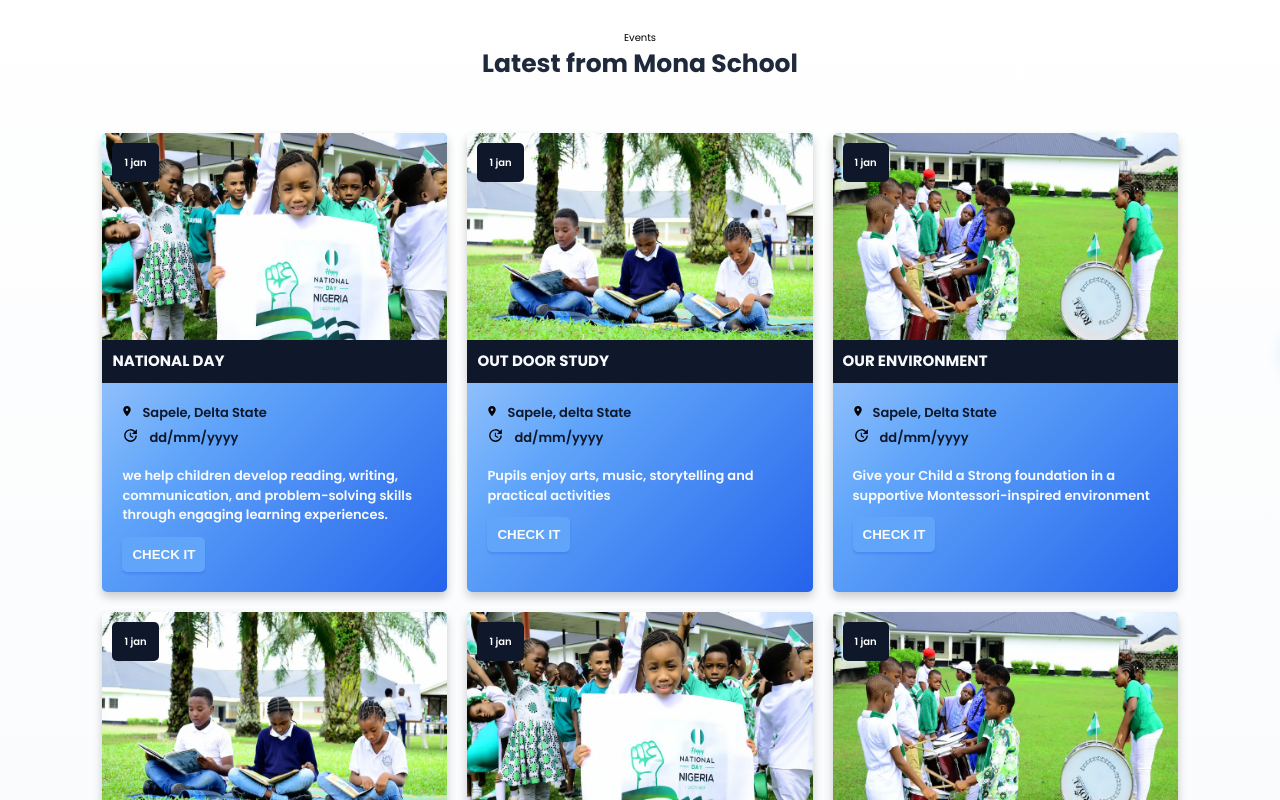
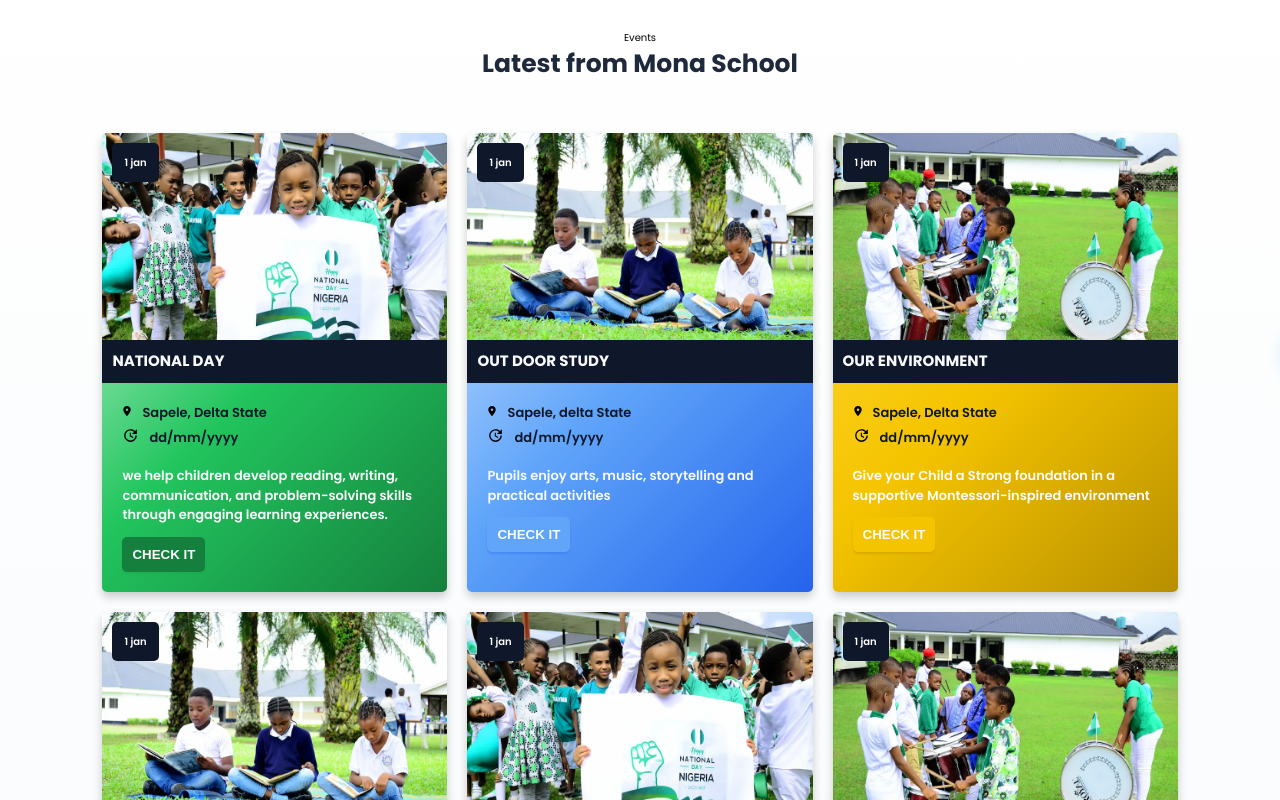
Before and after one commit to Klessy/MonaShool-Frontend, a Next.js app: page /events in a window 1280 px wide. Shown: the part 400-1200 px from the top of the page. Built offline with nearby package versions, Linux system fonts and the light colour scheme; a web font is replaced by a local one.

Commit message:
FAQ style updated and whatsApp Number added to FaQ

```diff
--- a/src/components/sections/News.jsx
+++ b/src/components/sections/News.jsx
@@ -7,13 +7,14 @@ import FirstEvent from "@/assets/images/E1.jpeg";
 
 import "@/components/styles/news.css";
 import Link from "next/link";
+import Subtitle from "../utils/Subtitle";
 
 const News = () => {
   return (
     <section className="news__section">
         <div className="news__container container">
             <div className="text-center">
-              <span className="pre-title">Events</span>
+              <Subtitle cName={"why__subtitle"} text={"events"}/>
               <h2 className="heading__subtitle">Latest from Mona School</h2>
             </div>
 
--- a/src/components/sections/faq/Accordion.jsx
+++ b/src/components/sections/faq/Accordion.jsx
@@ -4,6 +4,8 @@
 import { useState, useRef } from "react";
 import "./accordion.css"
 import { faqs } from "@/data/data";
+import Subtitle from "@/components/utils/Subtitle";
+import WhatsAppButton from "@/components/utils/WhatsAppButton";
 
 const faqData = [
   {
@@ -34,7 +36,7 @@ export default function Accordion() {
     <section className="faq__section">
       <div className="container faq__container">
         <div className="faq__title text-center">
-          <span className="pre-title">FAQ</span>
+          <Subtitle cName={"about__subtitle"} text={"FAQs"}/>
           <h2>Frequently Asked Questions</h2>
         </div>
 
@@ -48,6 +50,7 @@ export default function Accordion() {
             />
           ))}
         </div>
+        <WhatsAppButton />
       </div>
     </section>
   );
--- a/src/components/styles/news.css
+++ b/src/components/styles/news.css
@@ -26,12 +26,87 @@ linear-gradient(
     overflow: hidden;
     box-shadow: 0px 5px 10px rgba(0, 0, 0, 0.2);
 
+    background: linear-gradient(
+        135deg,
+        #dcfce7,
+        #22c55e,
+        #15803d
+        );
+    transition: all 300ms ease;
+}
+
+.news__btn {
+    font-weight: 600;
+    padding: 10px;
+    /* background: #60a5fa; */
+    background:  #15803d;
+    text-transform: uppercase;
+    color: var(--mona-offwhite);
+    /* box-shadow: 0 10px 0px rgba(96, 165, 250, 0.9); */
+    /* box-shadow: 0 2px 2px rgba(37, 99, 235, 0.3); */
+     box-shadow: 0 2px 2px rgba(22, 163, 74, 0.3);
+    border-radius: 5px;
+    cursor: pointer;
+    transition: all 300ms ease;
+}
+
+.news__card:hover {
+    background: linear-gradient(
+        135deg,
+        #dcfce7,
+        #0e7734,
+        #023d18
+        );
+}
+
+.news__btn:hover {
+    box-shadow: 0 2px 2px rgba(4, 105, 41, 0.3);
+}
+
+.news__card:nth-child(2) {
        background: linear-gradient(
         135deg,
         #dbeafe,
         #60a5fa,
         #2563eb
     );
+}
+
+.news__card:nth-child(2):hover {
+     background: linear-gradient(
+        135deg,
+        #dbeafe,
+        #1e78e6,
+        #073391
+    );
+}
+
+.news__card:nth-child(2) .news__btn {
+    background: #60a5fa;
+    box-shadow: 0 2px 2px rgba(37, 99, 235, 0.3);
+}
+
+.news__card:nth-child(3) {
+       background: linear-gradient(
+        135deg,
+        var(--sun-400),
+        var(--sun-600),
+        var(--sun-800)
+    );
+}
+
+.news__card:nth-child(3):hover {
+     background: linear-gradient(
+        135deg,
+        var(--sun-500),
+        var(--sun-700),
+        var(--sun-900)
+    );
+}
+
+.news__card:nth-child(3) .news__btn {
+    background: var(--sun-600);
+    box-shadow: 0 2px 2px var(--sun-700);
 }
 
 
@@ -102,17 +177,9 @@ linear-gradient(
      margin: 1.2rem 0 1.2rem 0;
 }
 
-.news__btn {
-    font-weight: 600;
-    padding: 10px;
-    background: #60a5fa;
-    text-transform: uppercase;
-    color: var(--mona-offwhite);
-    /* box-shadow: 0 10px 0px rgba(96, 165, 250, 0.9); */
-    box-shadow: 0 2px 2px rgba(37, 99, 235, 0.3);
-    border-radius: 5px;
-    cursor: pointer;
-}
+
+
+
 
 
 .news_card-1 {
```
Also changed, not shown: src/components/utils/WhatsAppButton.jsx (added, +36 -0 lines).
